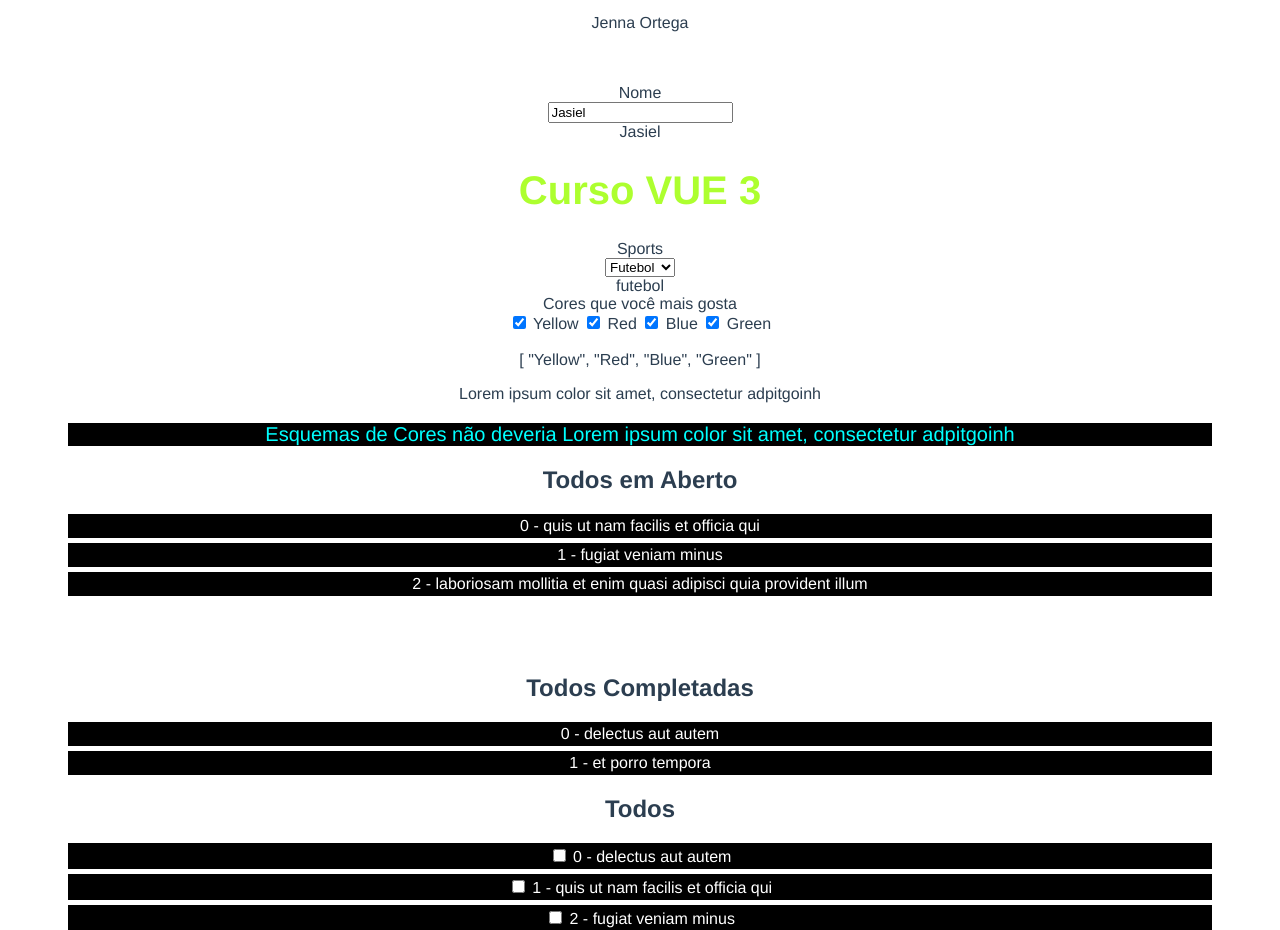
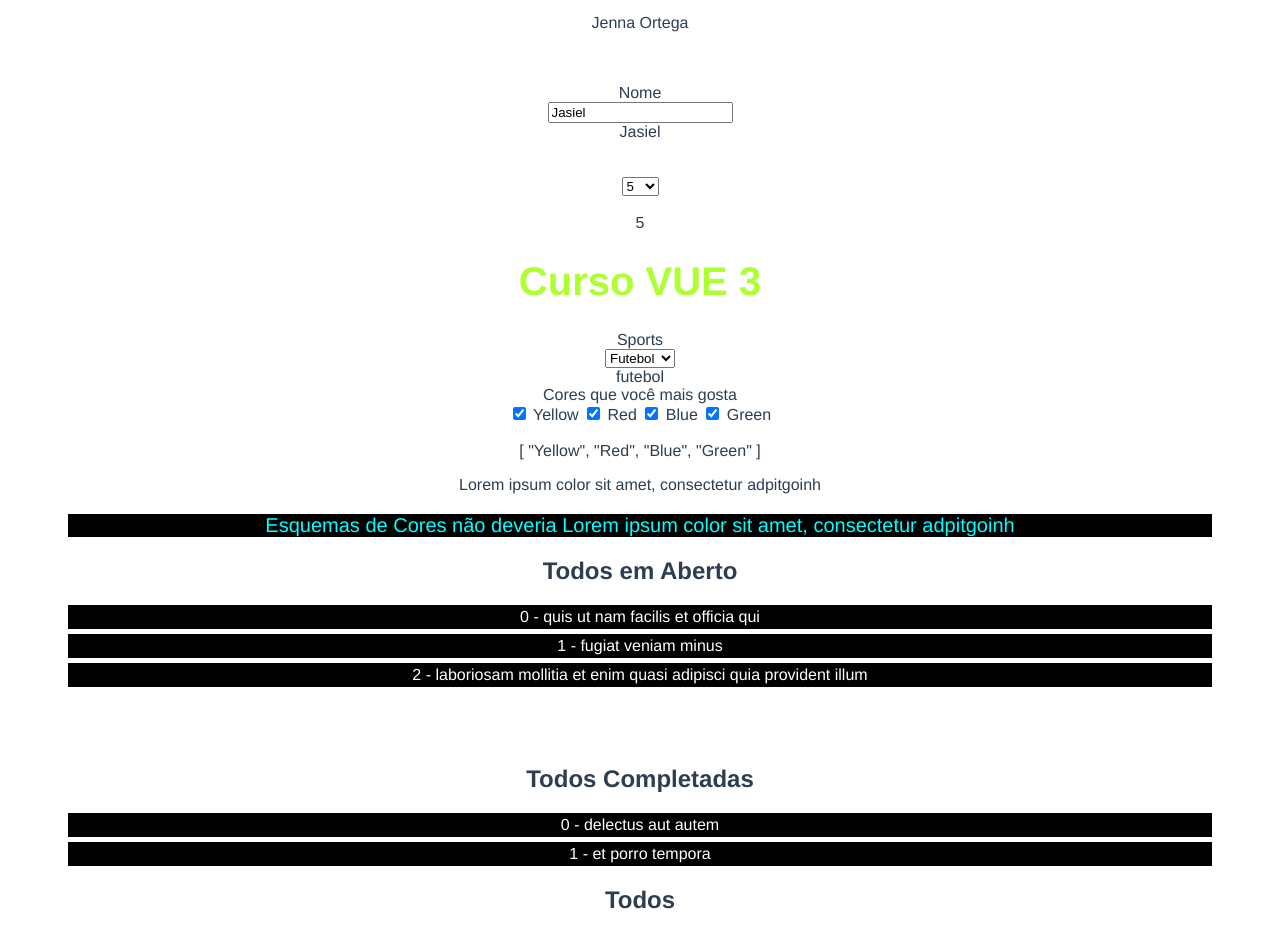
Before and after one commit to jasielserra/app, a Vue app: page / in a window 1280 px wide. Shown: the part 137-1067 px from the top of the page. Built offline with nearby package versions, Linux system fonts and the light colour scheme.

Commit message:
Observador Watchers

```diff
--- a/src/App.vue
+++ b/src/App.vue
@@ -13,6 +13,15 @@
       <input v-model="name" type="text">
       <br>
         {{ name }}
+      <br><br><br>
+      <select v-model="pageCount">
+          <option value="5">5</option>
+          <option value="10">10</option>
+          <option value="15">15</option>
+          <option value="20">20</option>
+          <option value="25">25</option>
+      </select><br><br>
+      {{ pageCount }}
       <h1 :class="{ 'title': true, 'title-home': isHome }">Curso VUE 3</h1>
       <label>Sports</label><br>
       <select v-model="sports">
@@ -62,7 +71,7 @@
        <h2>Todos </h2>
   <div class="todos-item" v-for="(obj, index) in todos" :key="obj.id">
       <!-- <img v-if="obj.imgSrc" :src="obj.imgSrc"> -->
-  <input v-model="todos.completed" type="checkbox">
+  <input v-model="obj.completed" type="checkbox">
 
         {{index}} - {{ obj.title }}
 
@@ -112,6 +121,13 @@ export default {
     },
     onKeyUp($evt){
       console.log('onKeyUp', $evt);
+    },
+    saveUserName(){
+      console.log('Ajax');
+      console.log(this.name);
+    },
+    changePage(){
+      console.log('AJAX changePage');
     }
   },
   computed: {
@@ -126,8 +142,27 @@ export default {
     },
 
   },
+  watch: {
+    name(vl){
+      if (vl.length >= 3) {
+        this.saveUserName()
+
+      }
+    },
+    pageCount(){
+      this.changePage();
+    },
+    user: {
+      handler() {
+        console.log("User alterado");
+
+      },
+      deep: true
+    }
+  },
   data(){
      return {
+       pageCount: 5,
        colors: ['Yellow','Red','Blue','Green'],
        contract: false,
        newletter: 'Não',
```
